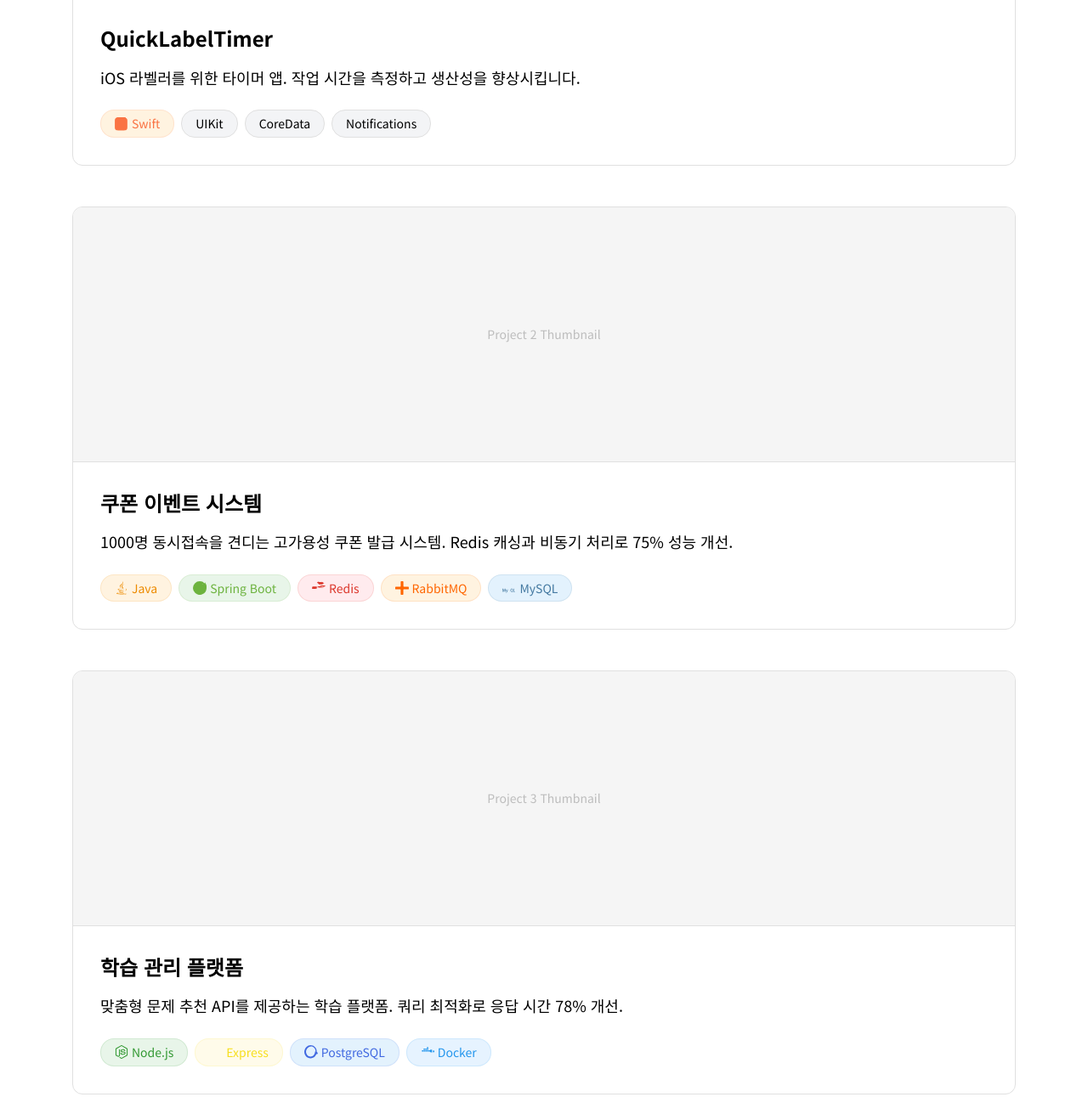
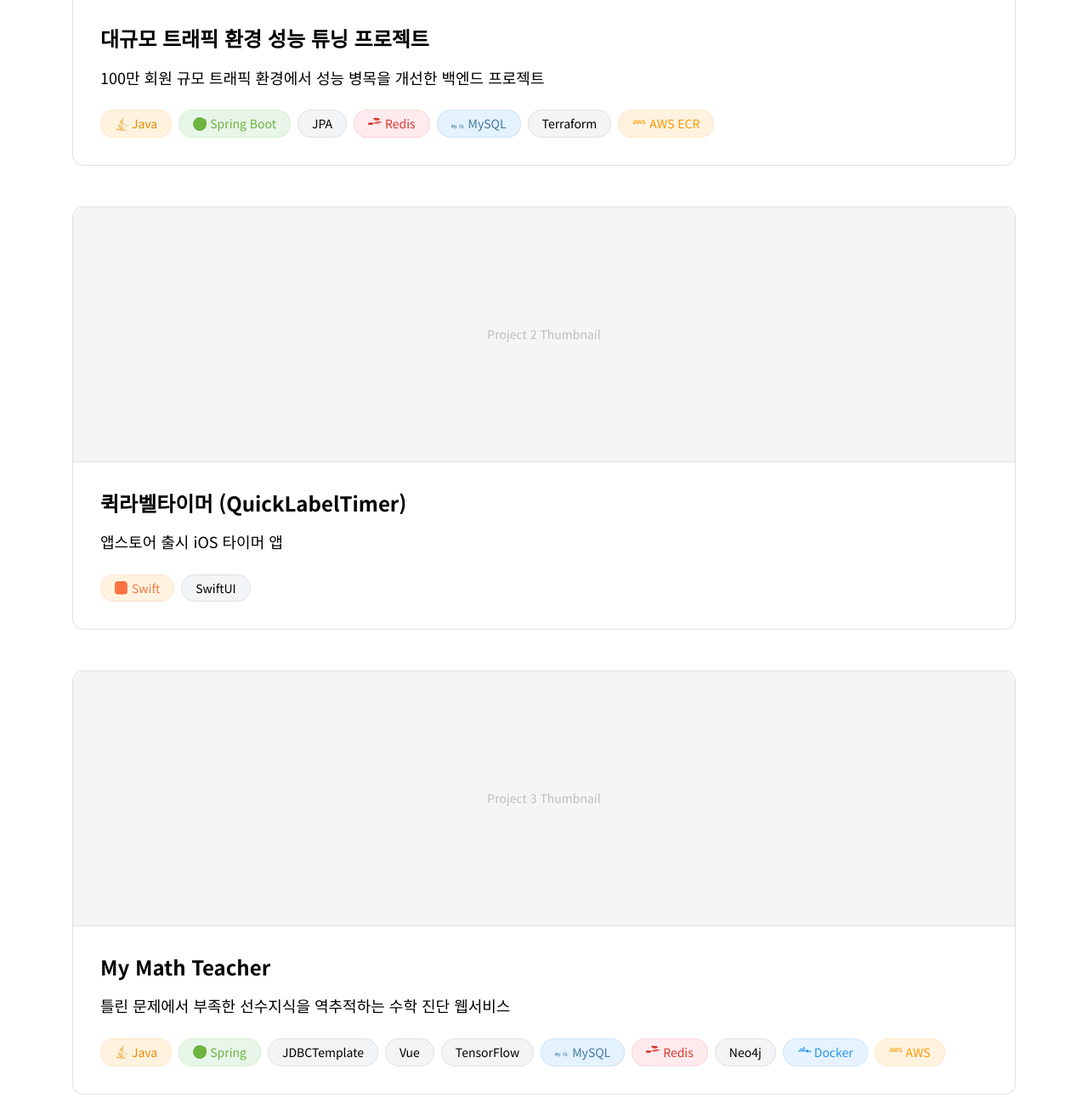
Before and after one commit to data-sy/my-portfolio-2026, a plain HTML site: page contents.html in a window 1280 px wide. Shown: the part 649-1940 px from the top of the page at 85% size. Drawn offline with Linux system fonts and the light colour scheme.

Commit message:
content: add cover and contents page content
- Fill in personal info on cover page
- Add all 5 projects to contents page with tech tags

```diff
--- a/contents.html
+++ b/contents.html
@@ -34,16 +34,31 @@
           Project 1 Thumbnail
         </div>
         <div class="project-info">
-          <h2>QuickLabelTimer</h2>
-          <p>iOS 라벨러를 위한 타이머 앱. 작업 시간을 측정하고 생산성을 향상시킵니다.</p>
+          <h2>대규모 트래픽 환경 성능 튜닝 프로젝트</h2>
+          <p>100만 회원 규모 트래픽 환경에서 성능 병목을 개선한 백엔드 프로젝트</p>
           <div class="tech-tags">
-            <span class="tech-tag tech-tag--swift">
-              <img src="assets/icons/swift.svg" alt="" class="tech-tag-icon">
-              Swift
+            <span class="tech-tag tech-tag--java">
+              <img src="assets/icons/java.svg" alt="" class="tech-tag-icon">
+              Java
             </span>
-            <span class="tech-tag tech-tag--generic">UIKit</span>
-            <span class="tech-tag tech-tag--generic">CoreData</span>
-            <span class="tech-tag tech-tag--generic">Notifications</span>
+            <span class="tech-tag tech-tag--spring">
+              <img src="assets/icons/spring.svg" alt="" class="tech-tag-icon">
+              Spring Boot
+            </span>
+            <span class="tech-tag tech-tag--generic">JPA</span>
+            <span class="tech-tag tech-tag--redis">
+              <img src="assets/icons/redis.svg" alt="" class="tech-tag-icon">
+              Redis
+            </span>
+            <span class="tech-tag tech-tag--mysql">
+              <img src="assets/icons/mysql.svg" alt="" class="tech-tag-icon">
+              MySQL
+            </span>
+            <span class="tech-tag tech-tag--generic">Terraform</span>
+            <span class="tech-tag tech-tag--aws">
+              <img src="assets/icons/aws.svg" alt="" class="tech-tag-icon">
+              AWS ECR
+            </span>
           </div>
         </div>
       </a>
@@ -54,29 +69,14 @@
           Project 2 Thumbnail
         </div>
         <div class="project-info">
-          <h2>쿠폰 이벤트 시스템</h2>
-          <p>1000명 동시접속을 견디는 고가용성 쿠폰 발급 시스템. Redis 캐싱과 비동기 처리로 75% 성능 개선.</p>
+          <h2>퀵라벨타이머 (QuickLabelTimer)</h2>
+          <p>앱스토어 출시 iOS 타이머 앱</p>
           <div class="tech-tags">
-            <span class="tech-tag tech-tag--java">
-              <img src="assets/icons/java.svg" alt="" class="tech-tag-icon">
-              Java
+            <span class="tech-tag tech-tag--swift">
+              <img src="assets/icons/swift.svg" alt="" class="tech-tag-icon">
+              Swift
             </span>
-            <span class="tech-tag tech-tag--spring">
-              <img src="assets/icons/spring.svg" alt="" class="tech-tag-icon">
-              Spring Boot
-            </span>
-            <span class="tech-tag tech-tag--redis">
-              <img src="assets/icons/redis.svg" alt="" class="tech-tag-icon">
-              Redis
-            </span>
-            <span class="tech-tag tech-tag--rabbitmq">
-              <img src="assets/icons/rabbitmq.svg" alt="" class="tech-tag-icon">
-              RabbitMQ
-            </span>
-            <span class="tech-tag tech-tag--mysql">
-              <img src="assets/icons/mysql.svg" alt="" class="tech-tag-icon">
-              MySQL
-            </span>
+            <span class="tech-tag tech-tag--generic">SwiftUI</span>
           </div>
         </div>
       </a>
@@ -87,24 +87,36 @@
           Project 3 Thumbnail
         </div>
         <div class="project-info">
-          <h2>학습 관리 플랫폼</h2>
-          <p>맞춤형 문제 추천 API를 제공하는 학습 플랫폼. 쿼리 최적화로 응답 시간 78% 개선.</p>
+          <h2>My Math Teacher</h2>
+          <p>틀린 문제에서 부족한 선수지식을 역추적하는 수학 진단 웹서비스</p>
           <div class="tech-tags">
-            <span class="tech-tag tech-tag--nodejs">
-              <img src="assets/icons/nodejs.svg" alt="" class="tech-tag-icon">
-              Node.js
+            <span class="tech-tag tech-tag--java">
+              <img src="assets/icons/java.svg" alt="" class="tech-tag-icon">
+              Java
             </span>
-            <span class="tech-tag tech-tag--javascript">
-              <img src="assets/icons/javascript.svg" alt="" class="tech-tag-icon">
-              Express
+            <span class="tech-tag tech-tag--spring">
+              <img src="assets/icons/spring.svg" alt="" class="tech-tag-icon">
+              Spring
             </span>
-            <span class="tech-tag tech-tag--postgresql">
-              <img src="assets/icons/postgresql.svg" alt="" class="tech-tag-icon">
-              PostgreSQL
+            <span class="tech-tag tech-tag--generic">JDBCTemplate</span>
+            <span class="tech-tag tech-tag--generic">Vue</span>
+            <span class="tech-tag tech-tag--generic">TensorFlow</span>
+            <span class="tech-tag tech-tag--mysql">
+              <img src="assets/icons/mysql.svg" alt="" class="tech-tag-icon">
+              MySQL
             </span>
+            <span class="tech-tag tech-tag--redis">
+              <img src="assets/icons/redis.svg" alt="" class="tech-tag-icon">
+              Redis
+            </span>
+            <span class="tech-tag tech-tag--generic">Neo4j</span>
             <span class="tech-tag tech-tag--docker">
               <img src="assets/icons/docker.svg" alt="" class="tech-tag-icon">
               Docker
+            </span>
+            <span class="tech-tag tech-tag--aws">
+              <img src="assets/icons/aws.svg" alt="" class="tech-tag-icon">
+              AWS
             </span>
           </div>
         </div>
@@ -116,22 +128,15 @@
           Project 4 Thumbnail
         </div>
         <div class="project-info">
-          <h2>실시간 채팅 애플리케이션</h2>
-          <p>WebSocket 기반 실시간 채팅 서비스. 읽음 확인, 파일 전송, 그룹 채팅 기능 지원.</p>
+          <h2>skeleton-gym</h2>
+          <p>영상에서 관절점을 추출해 운동 자세와 횟수를 분석하는 프로그램</p>
           <div class="tech-tags">
             <span class="tech-tag tech-tag--python">
               <img src="assets/icons/python.svg" alt="" class="tech-tag-icon">
               Python
             </span>
-            <span class="tech-tag tech-tag--django">
-              <img src="assets/icons/django.svg" alt="" class="tech-tag-icon">
-              Django
-            </span>
-            <span class="tech-tag tech-tag--generic">WebSocket</span>
-            <span class="tech-tag tech-tag--redis">
-              <img src="assets/icons/redis.svg" alt="" class="tech-tag-icon">
-              Redis
-            </span>
+            <span class="tech-tag tech-tag--generic">FastAPI</span>
+            <span class="tech-tag tech-tag--generic">MediaPipe</span>
           </div>
         </div>
       </a>
@@ -142,25 +147,20 @@
           Project 5 Thumbnail
         </div>
         <div class="project-info">
-          <h2>배포 자동화 파이프라인</h2>
-          <p>CI/CD 파이프라인 구축으로 배포 시간 80% 단축. GitHub Actions와 Docker를 활용한 자동화.</p>
+          <h2>plogging community</h2>
+          <p>플로깅 활동을 공유하는 커뮤니티 웹 프로젝트</p>
           <div class="tech-tags">
-            <span class="tech-tag tech-tag--github">
-              <img src="assets/icons/github.svg" alt="" class="tech-tag-icon">
-              GitHub Actions
+            <span class="tech-tag tech-tag--java">
+              <img src="assets/icons/java.svg" alt="" class="tech-tag-icon">
+              Java
             </span>
-            <span class="tech-tag tech-tag--docker">
-              <img src="assets/icons/docker.svg" alt="" class="tech-tag-icon">
-              Docker
+            <span class="tech-tag tech-tag--generic">JSP</span>
+            <span class="tech-tag tech-tag--generic">JDBC</span>
+            <span class="tech-tag tech-tag--javascript">
+              <img src="assets/icons/javascript.svg" alt="" class="tech-tag-icon">
+              JavaScript
             </span>
-            <span class="tech-tag tech-tag--kubernetes">
-              <img src="assets/icons/kubernetes.svg" alt="" class="tech-tag-icon">
-              Kubernetes
-            </span>
-            <span class="tech-tag tech-tag--aws">
-              <img src="assets/icons/aws.svg" alt="" class="tech-tag-icon">
-              AWS
-            </span>
+            <span class="tech-tag tech-tag--generic">Kakao Maps API</span>
           </div>
         </div>
       </a>
```
Also changed, not shown: index.html (+6 -5 lines).
